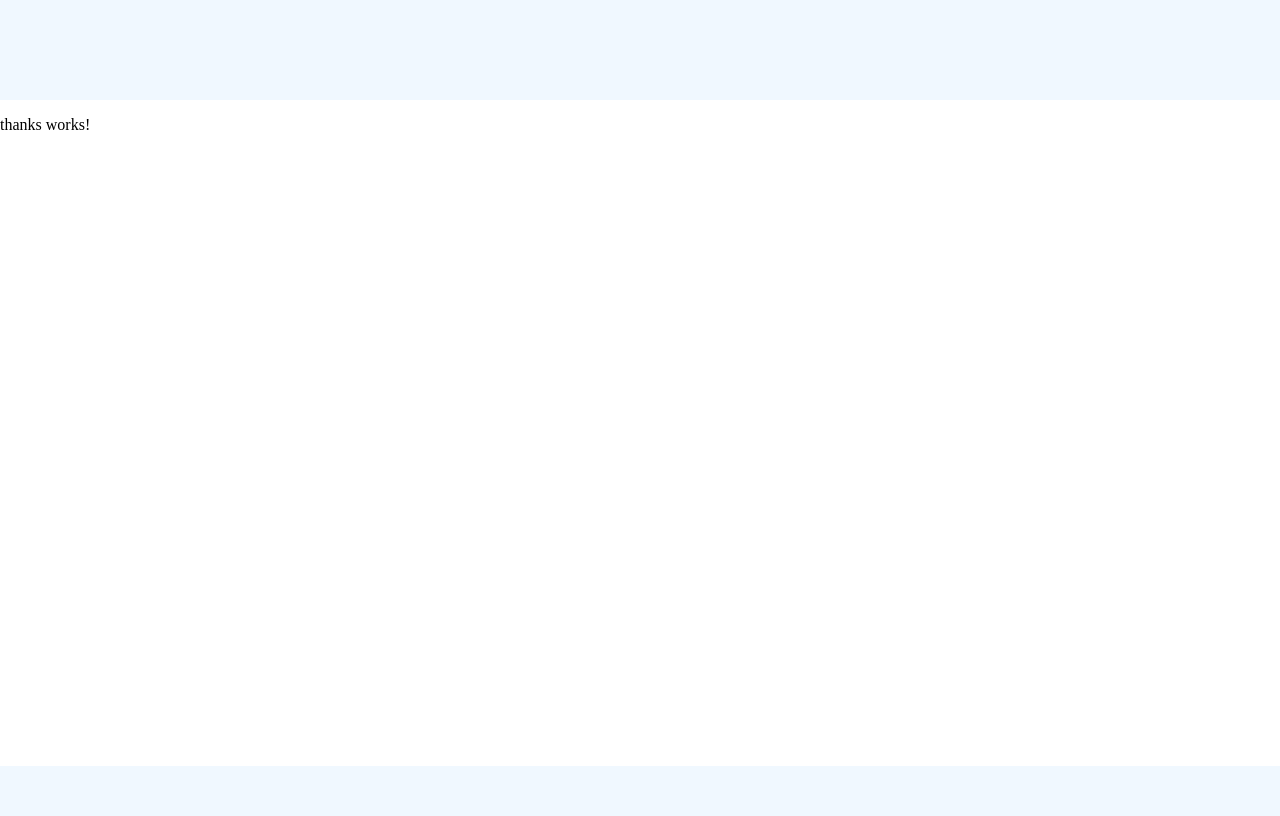
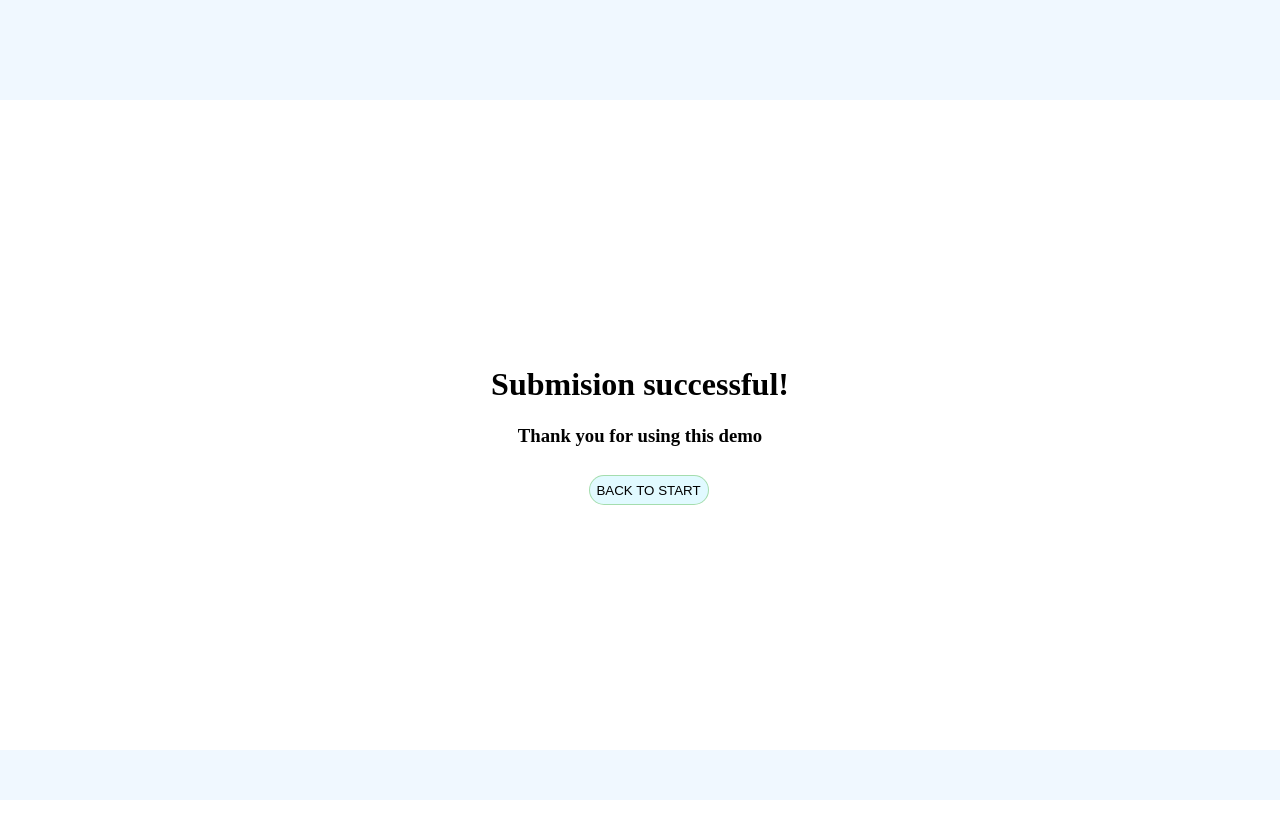
Before and after one commit to sodongit/netsells, an Angular app: page /thanks in a window 1280 px wide. Built offline with nearby package versions, Linux system fonts and the light colour scheme.

Commit message:
tweeks to layout

```diff
--- a/src/app/modules/thanks/pages/thanks/thanks.component.html
+++ b/src/app/modules/thanks/pages/thanks/thanks.component.html
@@ -1,3 +1,7 @@
-<p>
-  thanks works!
-</p>
+<div class="thanks-content">
+  <div class="thanks-message">
+    <h1>Submision successful!</h1>
+    <h3> Thank you for using this demo</h3>
+    <button class="button" (click)="backToStart()">Back to start</button>
+  </div>
+</div>
--- a/src/app/modules/thanks/pages/thanks/thanks.component.scss
+++ b/src/app/modules/thanks/pages/thanks/thanks.component.scss
@@ -0,0 +1,35 @@
+.thanks-content {
+  align-items: center;
+  display: flex;
+  justify-content: center;
+  height:100%;
+  width:100%;
+  .thanks-message {
+    width: 100%;
+    height:auto;
+    padding: 10px;
+    text-align: center;
+  }
+}
+
+.button {
+  background-color: #E1FAFF;
+  margin: 10px 0px 0 17px;
+  outline: none;
+  text-decoration: none;
+  border-radius: 15px;
+  justify-content: center;
+  cursor: pointer;
+  text-transform: uppercase;
+  height: 30px;
+  width: 120px;
+  opacity: 1;
+  border: 1px solid rgba(124, 202, 120, 0.6);
+
+  span {
+    color: rgba(26, 43, 25, 0.8);
+    font-size: 12px;
+    font-weight: 500;
+    letter-spacing: 0.7px;
+  }
+}
--- a/src/app/modules/thanks/pages/thanks/thanks.component.ts
+++ b/src/app/modules/thanks/pages/thanks/thanks.component.ts
@@ -1,4 +1,5 @@
 import { Component, OnInit } from '@angular/core';
+import {Router} from "@angular/router";
 
 @Component({
   selector: 'app-thanks',
@@ -7,9 +8,12 @@ import { Component, OnInit } from '@angular/core';
 })
 export class ThanksComponent implements OnInit {
 
-  constructor() { }
+  constructor(private router: Router) { }
 
   ngOnInit() {
   }
 
+  backToStart(){
+    this.router.navigate(['welcome']);
+  }
 }
```
